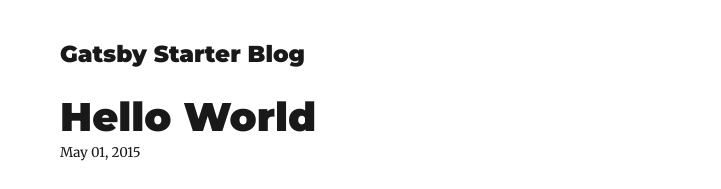
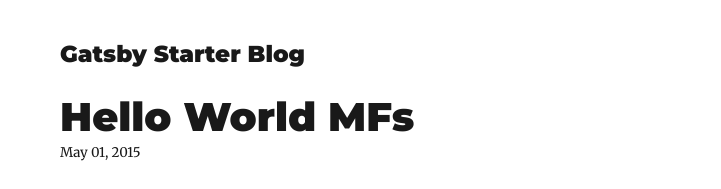
Before and after one commit to lucasgerads/blogcms, a Gatsby site: page /hello-world/ in a window 1280 px wide. Shown: the top 189 px of the page, without its empty margins (265-986 px from the left). Built offline with nearby package versions, Linux system fonts and the light colour scheme; Gatsby itself is replaced by a stand-in of ours; some packages are replaced by stand-ins of ours.

Commit message:
Update Blog “hello-world/index”

```diff
--- a/content/blog/hello-world/index.md
+++ b/content/blog/hello-world/index.md
@@ -1,7 +1,7 @@
 ---
-title: Hello World
-date: "2015-05-01T22:12:03.284Z"
-description: "Hello World"
+title: Hello World MFs
+date: '2015-05-01T22:12:03.284Z'
+description: Hello World
 ---
 
 This is my first post on my new fake blog! How exciting!
```
